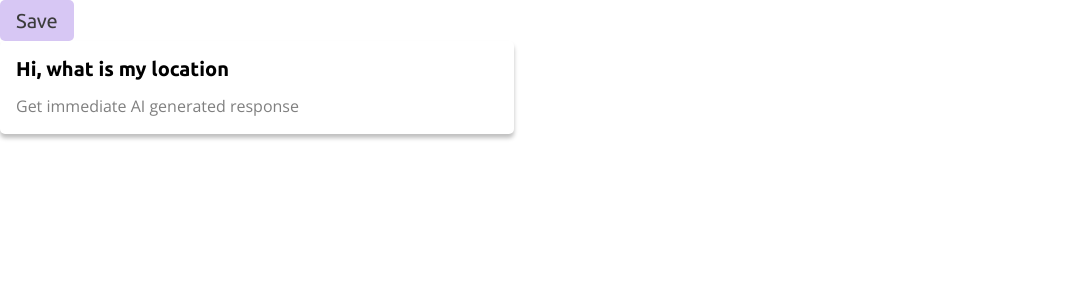
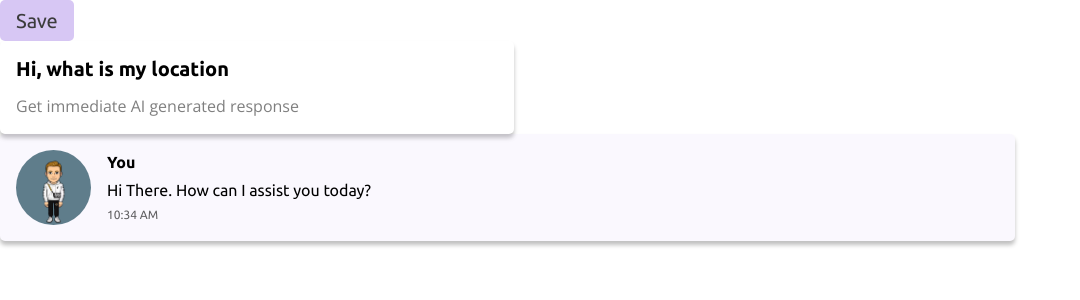
Before and after one commit to abhay8696/BotAi, a React (Vite) app: page / in a window 1280 px wide. Shown: the top 300 px of the page, without its empty margins (0-1080 px from the left). Built offline with nearby package versions, Linux system fonts and the light colour scheme.

Commit message:
created ChartCard component

```diff
--- a/src/App.jsx
+++ b/src/App.jsx
@@ -4,6 +4,10 @@ import './App.css'
 import { ThemeContext } from './AllContexts';
 import Button from './components/Button/Button';
 import SuggestCard from './components/SuggestCard/SuggestCard';
+import ChatCard from './components/ChatCard/ChatCard';
+
+
+import icon1 from "./assets/icon2.png";
 
 function App() {
   const [theme, setTheme] = useState("light")
@@ -14,6 +18,7 @@ function App() {
       <main>
         <Button text="save"/>
         <SuggestCard mainText="Hi, what is my location" subText="Get immediate AI generated response" />
+        <ChatCard name="you" message="Hi There. How can I assist you today?" time="10:34 AM" icon={icon1}/>
       </main>
     </ThemeContext.Provider>
     </>
--- /dev/null
+++ b/src/components/ChatCard/ChatCard.css
@@ -0,0 +1,51 @@
+
+.ChatCard{
+    width: 1015.39px;
+    max-width: 95vw;
+    background: #D7C7F421;
+
+    display: flex;
+    align-items: center;
+    justify-content: flex-start;
+    gap: 1rem;
+    padding: 1rem;
+    border-radius: 5px;
+    box-shadow: 0px 4px 4px 0px #00000040;
+}
+
+.chatCardImage-wrapper{
+    width: 75px;
+}
+
+.chatCardImage{
+    max-width: 75px;
+    border-radius: 50%;
+}
+
+.chatCardTexts{
+    flex: 1;
+    display: flex;
+    flex-direction: column;
+    align-items: flex-start;
+    gap: 0.25rem;
+}
+
+.chatCardName{
+    font-weight: 700;
+    text-transform: capitalize;
+}
+
+.chatCardTime{
+    font-size: 12px;
+    color: #0000009E;
+}
+
+
+.ChatCardTheme-dark{
+    color: var(--color-white);
+    background-color: var(--primary1);
+}
+
+.ChatCardTheme-dark .chatCardTime{
+    color: #ffffff9E;
+}
--- /dev/null
+++ b/src/components/ChatCard/ChatCard.jsx
@@ -0,0 +1,26 @@
+import React, { useContext } from 'react';
+//styles
+import "./ChatCard.css";
+//contexts
+import { ThemeContext } from '../../AllContexts';
+
+const ChatCard = props => {
+    //props
+    const { name, message, time, icon } = props;
+    // ..contexts
+    const [theme, setTheme] = useContext(ThemeContext);
+    return (
+        <div className={`ChatCard ChatCardTheme-${theme}`}>
+            <span className='chatCardImage-wrapper'>
+                <img src={icon} alt={`${name} icon`} className='chatCardImage'/>
+            </span>
+            <span className='chatCardTexts'>
+                <span className='chatCardName'>{name}</span>
+                <span className='chatCardMessage'>{message}</span>
+                <span className='chatCardTime'>{time}</span>
+            </span>
+        </div>
+    );
+};
+
+export default ChatCard;
```
Also changed, not shown: src/assets/icon1.png (added), src/assets/icon2.png (added).
